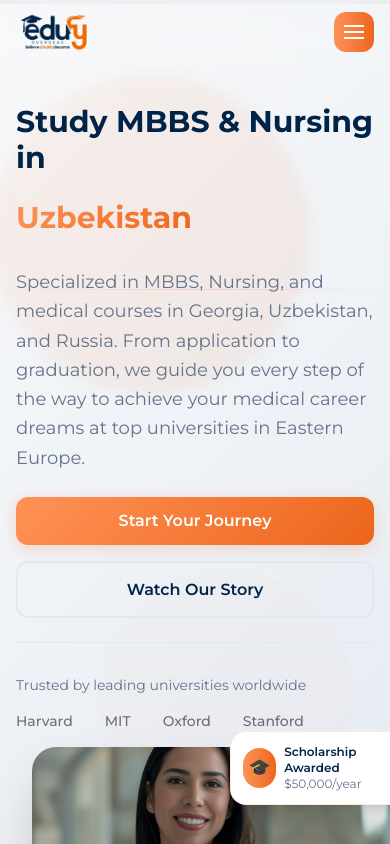
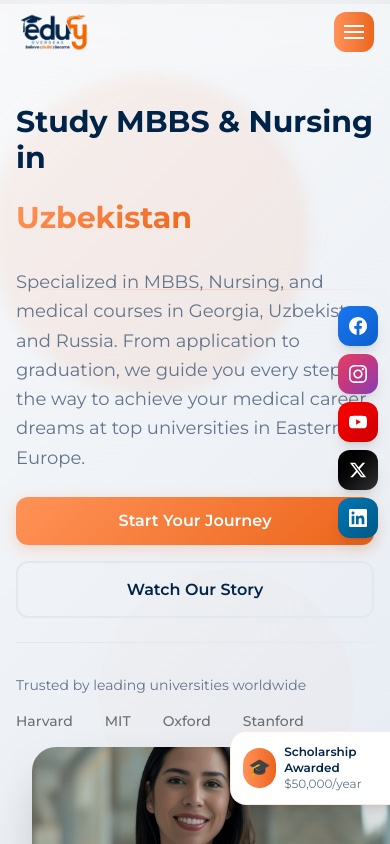
Before and after one commit to Shaheenvp/edufy-website, a Next.js app: page / in a window 390 px wide. Shown: the top 844 px of the page. Built offline with nearby package versions, Linux system fonts and the light colour scheme.

Commit message:
Re-added enhanced social media icons - Added back premium social media icons to right side - Compact design with smooth animations - Platform-specific gradients and hover effects - Mobile-responsive with tooltips - Professional styling and transitions

```diff
--- a/src/app/page.tsx
+++ b/src/app/page.tsx
@@ -38,6 +38,93 @@
       <OpportunityCard />
       <Footer />
 
+      {/* Enhanced Social Media Icons - Right Side */}
+      <div className="fixed z-50 top-1/2 right-3 md:right-4 transform -translate-y-1/2 flex flex-col gap-2 animate-fade-in-up" style={{ animationDelay: '1.5s' }}>
+        {/* Facebook */}
+        <div className="social-group relative group">
+          <button
+            onClick={() => window.open('https://facebook.com/edufyoverseas', '_blank')}
+            className="social-icon social-facebook w-11 h-11 md:w-12 md:h-12 bg-gradient-to-br from-[#1877F2] to-[#0D5FCC] rounded-xl shadow-lg hover:shadow-xl transition-all duration-300 flex items-center justify-center group-hover:scale-110 group-hover:-translate-y-1 relative overflow-hidden backdrop-blur-sm"
+            aria-label="Facebook"
+          >
+            <div className="absolute inset-0 bg-gradient-to-br from-white/20 to-transparent opacity-0 group-hover:opacity-100 transition-opacity duration-300"></div>
+            <svg width="18" height="18" viewBox="0 0 24 24" fill="white" className="relative z-10 transition-transform duration-300 group-hover:scale-110">
+              <path d="M24 12.073c0-6.627-5.373-12-12-12s-12 5.373-12 12c0 5.99 4.388 10.954 10.125 11.854v-8.385H7.078v-3.47h3.047V9.43c0-3.007 1.792-4.669 4.533-4.669 1.312 0 2.686.235 2.686.235v2.953H15.83c-1.491 0-1.956.925-1.956 1.874v2.25h3.328l-.532 3.47h-2.796v8.385C19.612 23.027 24 18.062 24 12.073z" />
+            </svg>
+          </button>
+          <div className="social-tooltip-compact">
+            Facebook
+          </div>
+        </div>
+
+        {/* Instagram */}
+        <div className="social-group relative group">
+          <button
+            onClick={() => window.open('https://instagram.com/edufyoverseas', '_blank')}
+            className="social-icon social-instagram w-11 h-11 md:w-12 md:h-12 bg-gradient-to-br from-[#E4405F] via-[#C13584] to-[#833AB4] rounded-xl shadow-lg hover:shadow-xl transition-all duration-300 flex items-center justify-center group-hover:scale-110 group-hover:-translate-y-1 relative overflow-hidden"
+            aria-label="Instagram"
+          >
+            <div className="absolute inset-0 bg-gradient-to-br from-white/20 to-transparent opacity-0 group-hover:opacity-100 transition-opacity duration-300"></div>
+            <svg width="18" height="18" viewBox="0 0 24 24" fill="white" className="relative z-10 transition-transform duration-300 group-hover:scale-110">
+              <path d="M12 2.163c3.204 0 3.584.012 4.85.07 3.252.148 4.771 1.691 4.919 4.919.058 1.265.069 1.645.069 4.849 0 3.205-.012 3.584-.069 4.849-.149 3.225-1.664 4.771-4.919 4.919-1.266.058-1.644.07-4.85.07-3.204 0-3.584-.012-4.849-.07-3.26-.149-4.771-1.699-4.919-4.92-.058-1.265-.07-1.644-.07-4.849 0-3.204.013-3.583.07-4.849.149-3.227 1.664-4.771 4.919-4.919 1.266-.057 1.645-.069 4.849-.069zm0-2.163c-3.259 0-3.667.014-4.947.072-4.358.2-6.78 2.618-6.98 6.98-.059 1.281-.073 1.689-.073 4.948 0 3.259.014 3.668.072 4.948.2 4.358 2.618 6.78 6.98 6.98 1.281.058 1.689.072 4.948.072 3.259 0 3.668-.014 4.948-.072 4.354-.2 6.782-2.618 6.979-6.98.059-1.28.073-1.689.073-4.948 0-3.259-.014-3.667-.072-4.947-.196-4.354-2.617-6.78-6.979-6.98-1.281-.059-1.69-.073-4.949-.073zm0 5.838c-3.403 0-6.162 2.759-6.162 6.162s2.759 6.163 6.162 6.163 6.162-2.759 6.162-6.163c0-3.403-2.759-6.162-6.162-6.162zm0 10.162c-2.209 0-4-1.79-4-4 0-2.209 1.791-4 4-4s4 1.791 4 4c0 2.21-1.791 4-4 4zm6.406-11.845c-.796 0-1.441.645-1.441 1.44s.645 1.44 1.441 1.44c.795 0 1.439-.645 1.439-1.44s-.644-1.44-1.439-1.44z" />
+            </svg>
+          </button>
+          <div className="social-tooltip-compact">
+            Instagram
+          </div>
+        </div>
+
+        {/* YouTube */}
+        <div className="social-group relative group">
+          <button
+            onClick={() => window.open('https://youtube.com/@edufyoverseas', '_blank')}
+            className="social-icon social-youtube w-11 h-11 md:w-12 md:h-12 bg-gradient-to-br from-[#FF0000] to-[#CC0000] rounded-xl shadow-lg hover:shadow-xl transition-all duration-300 flex items-center justify-center group-hover:scale-110 group-hover:-translate-y-1 relative overflow-hidden"
+            aria-label="YouTube"
+          >
+            <div className="absolute inset-0 bg-gradient-to-br from-white/20 to-transparent opacity-0 group-hover:opacity-100 transition-opacity duration-300"></div>
+            <svg width="18" height="18" viewBox="0 0 24 24" fill="white" className="relative z-10 transition-transform duration-300 group-hover:scale-110">
+              <path d="M23.498 6.186a3.016 3.016 0 0 0-2.122-2.136C19.505 3.545 12 3.545 12 3.545s-7.505 0-9.377.505A3.017 3.017 0 0 0 .502 6.186C0 8.07 0 12 0 12s0 3.93.502 5.814a3.016 3.016 0 0 0 2.122 2.136c1.871.505 9.376.505 9.376.505s7.505 0 9.377-.505a3.015 3.015 0 0 0 2.122-2.136C24 15.93 24 12 24 12s0-3.93-.502-5.814zM9.545 15.568V8.432L15.818 12l-6.273 3.568z" />
+            </svg>
+          </button>
+          <div className="social-tooltip-compact">
+            YouTube
+          </div>
+        </div>
+
+        {/* X (Twitter) */}
+        <div className="social-group relative group">
+          <button
+            onClick={() => window.open('https://x.com/edufyoverseas', '_blank')}
+            className="social-icon social-twitter w-11 h-11 md:w-12 md:h-12 bg-gradient-to-br from-[#000000] to-[#333333] rounded-xl shadow-lg hover:shadow-xl transition-all duration-300 flex items-center justify-center group-hover:scale-110 group-hover:-translate-y-1 relative overflow-hidden"
+            aria-label="X (Twitter)"
+          >
+            <div className="absolute inset-0 bg-gradient-to-br from-white/20 to-transparent opacity-0 group-hover:opacity-100 transition-opacity duration-300"></div>
+            <svg width="18" height="18" viewBox="0 0 24 24" fill="white" className="relative z-10 transition-transform duration-300 group-hover:scale-110">
+              <path d="M18.244 2.25h3.308l-7.227 8.26 8.502 11.24H16.17l-5.214-6.817L4.99 21.75H1.68l7.73-8.835L1.254 2.25H8.08l4.713 6.231zm-1.161 17.52h1.833L7.084 4.126H5.117z" />
+            </svg>
+          </button>
+          <div className="social-tooltip-compact">
+            X
+          </div>
+        </div>
+
+        {/* LinkedIn */}
+        <div className="social-group relative group">
+          <button
+            onClick={() => window.open('https://linkedin.com/company/edufyoverseas', '_blank')}
+            className="social-icon social-linkedin w-11 h-11 md:w-12 md:h-12 bg-gradient-to-br from-[#0077B5] to-[#005885] rounded-xl shadow-lg hover:shadow-xl transition-all duration-300 flex items-center justify-center group-hover:scale-110 group-hover:-translate-y-1 relative overflow-hidden"
+            aria-label="LinkedIn"
+          >
+            <div className="absolute inset-0 bg-gradient-to-br from-white/20 to-transparent opacity-0 group-hover:opacity-100 transition-opacity duration-300"></div>
+            <svg width="18" height="18" viewBox="0 0 24 24" fill="white" className="relative z-10 transition-transform duration-300 group-hover:scale-110">
+              <path d="M20.447 20.452h-3.554v-5.569c0-1.328-.027-3.037-1.852-3.037-1.853 0-2.136 1.445-2.136 2.939v5.667H9.351V9h3.414v1.561h.046c.477-.9 1.637-1.85 3.37-1.85 3.601 0 4.267 2.37 4.267 5.455v6.286zM5.337 7.433c-1.144 0-2.063-.926-2.063-2.065 0-1.138.92-2.063 2.063-2.063 1.14 0 2.064.925 2.064 2.063 0 1.139-.925 2.065-2.064 2.065zm1.782 13.019H3.555V9h3.564v11.452zM22.225 0H1.771C.792 0 0 .774 0 1.729v20.542C0 23.227.792 24 1.771 24h20.451C23.2 24 24 23.227 24 22.271V1.729C24 .774 23.2 0 22.222 0h.003z" />
+            </svg>
+          </button>
+          <div className="social-tooltip-compact">
+            LinkedIn
+          </div>
+        </div>
+      </div>
 
       {/* Scroll to Top Button - Bottom Right */}
       <ScrollToTop />
```
